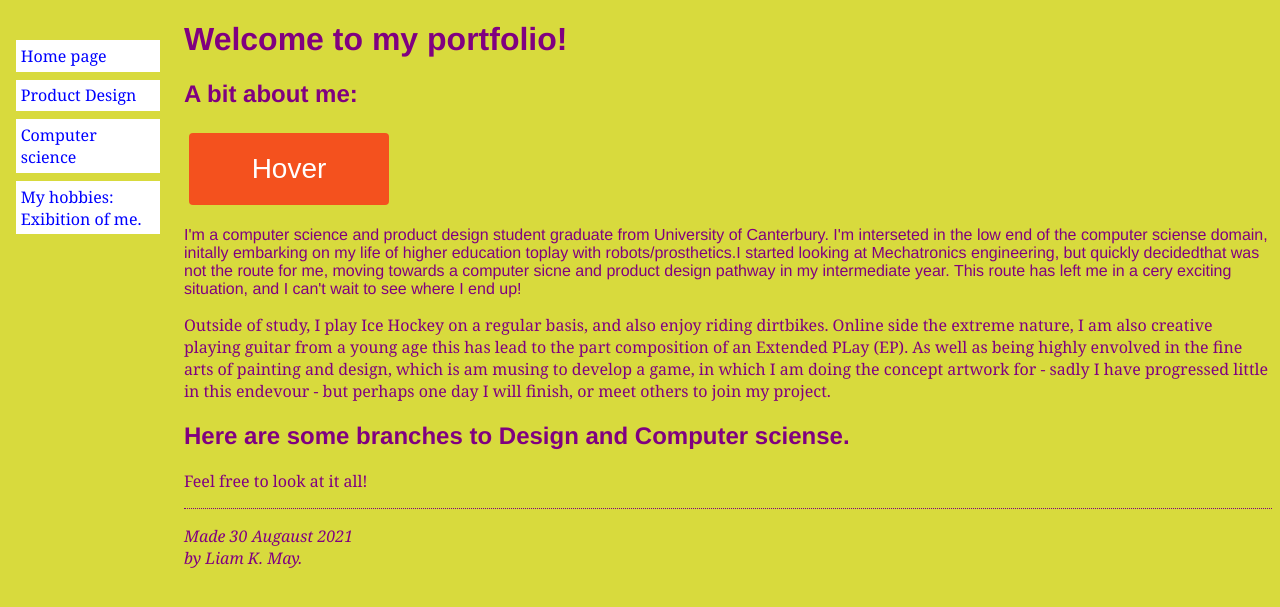
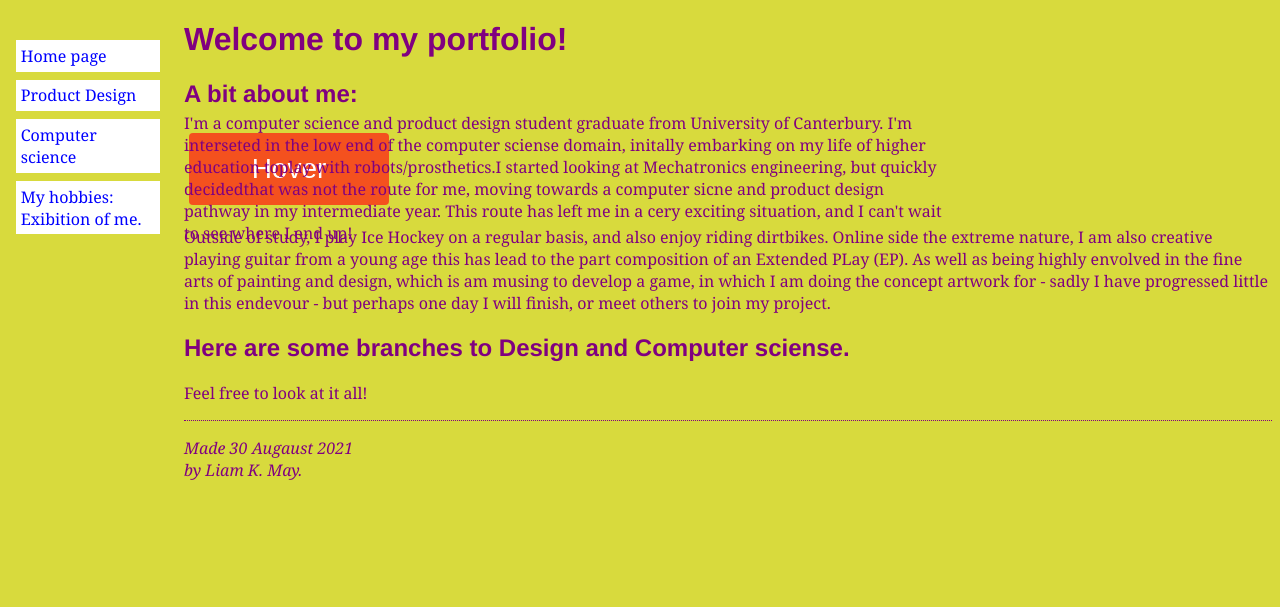
Before and after one commit to TheTriangleTrippa/Portfolio, a Jekyll site: the page built from index.html, in a window 1280 px wide. Shown: the top 607 px of the page. Built offline with Jekyll 4.4.1, drawn with Linux system fonts in a browser that asks for light colours.

Commit message:
Update stylesheet.css

```diff
--- a/assets/css/stylesheet.css
+++ b/assets/css/stylesheet.css
@@ -13,10 +13,12 @@ body {
     top: 2em;
     left: 1em;
     width: 9em }
-       p.bar {
+
+
+       p.bio {
     position: absolute;
     top: 6em;
-    left: 10em + 5%;
+    left: 12;
     width: 60% }
 
 
@@ -36,8 +38,8 @@ body {
   h2.exploration {
     font-family: Helvetica, Geneva, Arial,
           SunSans-Regular, serif;
-       top: 60em;}
-
+       top: 100em;
+}
 
   ul.navbar li {
     background: white;
@@ -58,10 +60,7 @@ body {
     border-top: thin dotted;
     top: 12em}
 
-p.bio {
-font-family: Helvetica, Geneva, Arial,
-          SunSans-Regular, serif }
-}
+
 
 address.site_signing{
  top: 80em;
```
